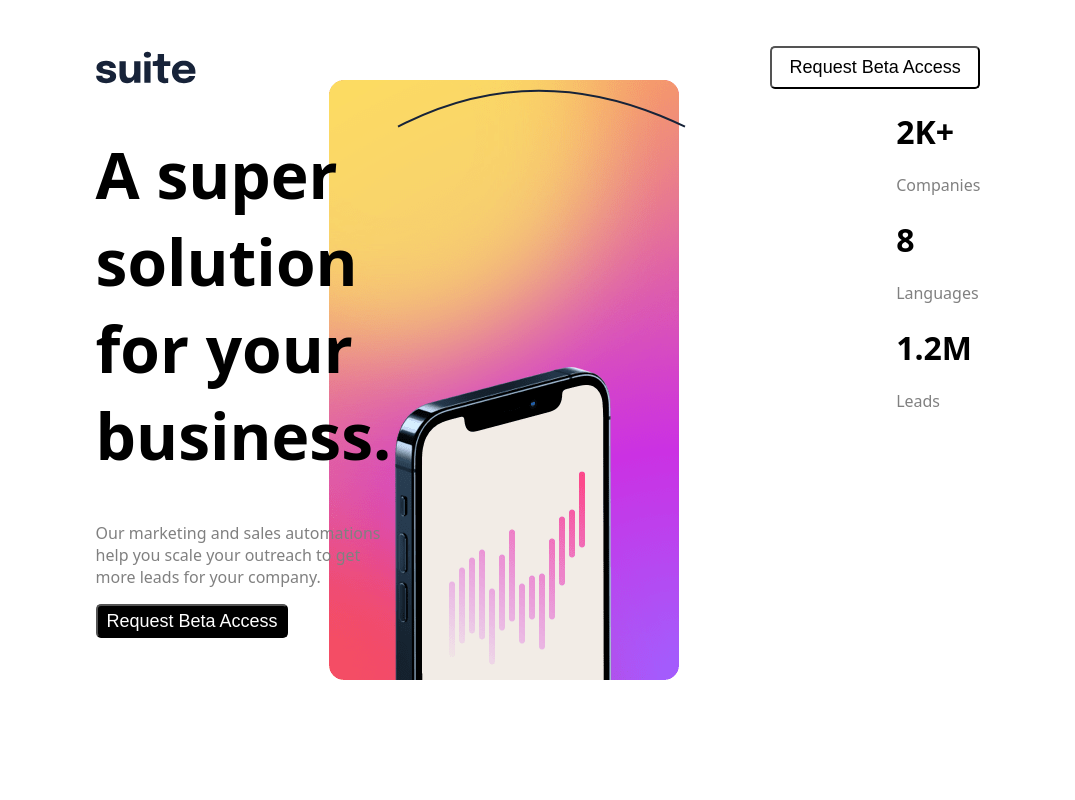
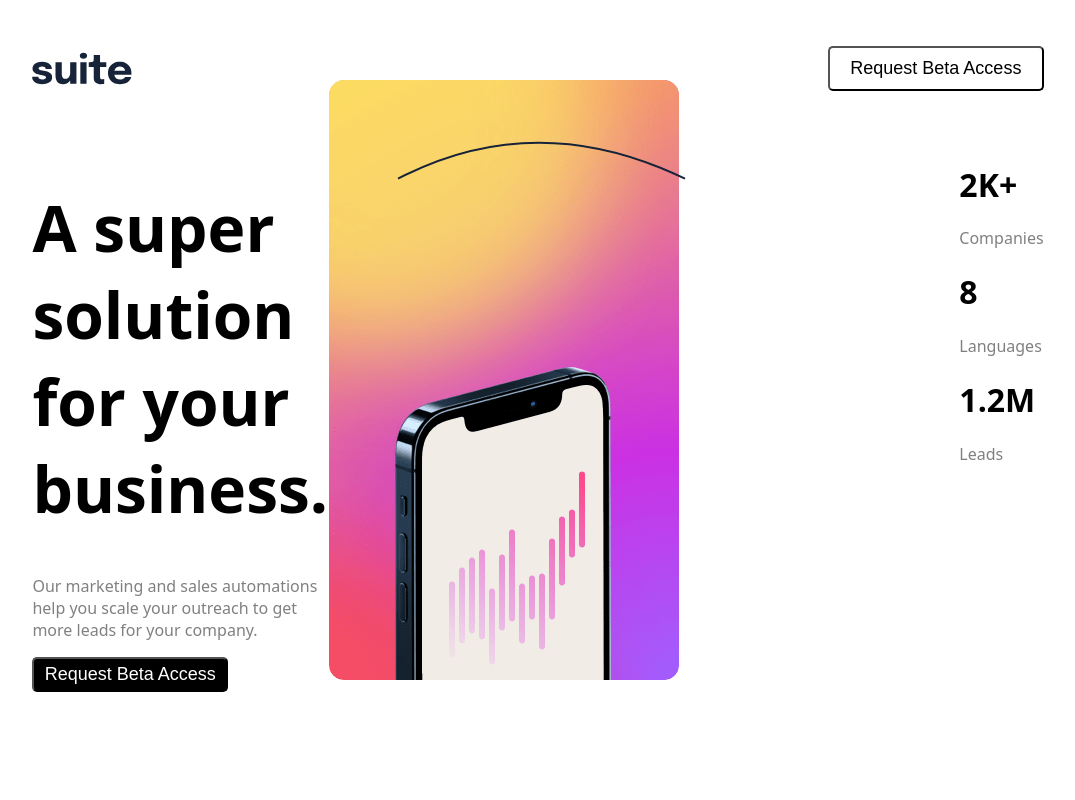
Before and after one commit to developertarik/suite-landing, a plain HTML site: page index.html in a window 1280 px wide. Shown: the top 800 px of the page, without its empty margins (102-1177 px from the left). Drawn offline with Linux system fonts and the light colour scheme.

Commit message:
Update style.css

```diff
--- a/styles/style.css
+++ b/styles/style.css
@@ -5,14 +5,15 @@ body{
 .container
 {
     padding-top: 3%;
-    padding-left: 15%;
-    padding-right: 15%;
+    padding-left: 10%;
+    padding-right: 10%;
     padding-bottom: 1%;}
 .navbar{
     display:flex;
     flex-direction: row;
     justify-content: space-between;
     align-items: center;
+    margin-bottom:50px;
 }
 
 .nav-btn{
@@ -55,7 +56,7 @@ body{
     gap: 1%;
 }
 .main-box-left{
-   margin-left:  350px;}
+   margin-left:  400px;}
 
 .main-curved{
     position: absolute;
```
